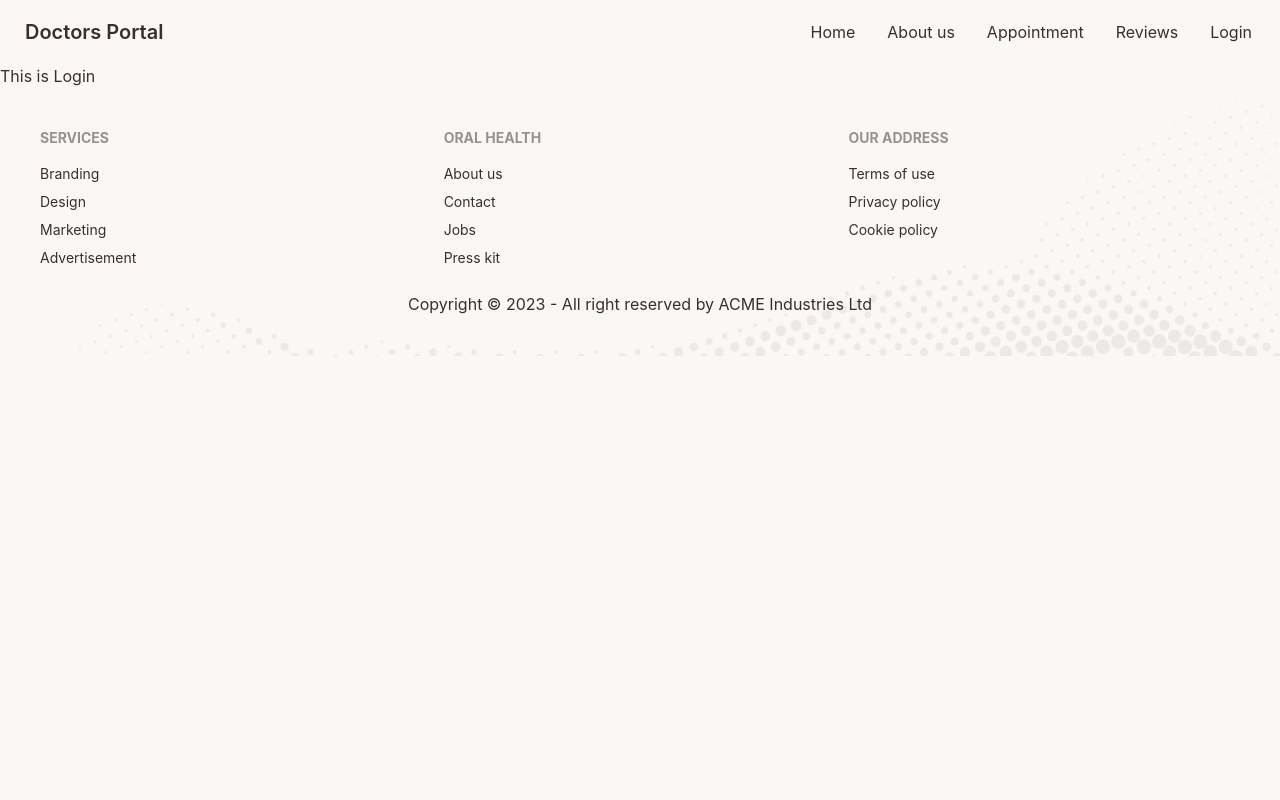
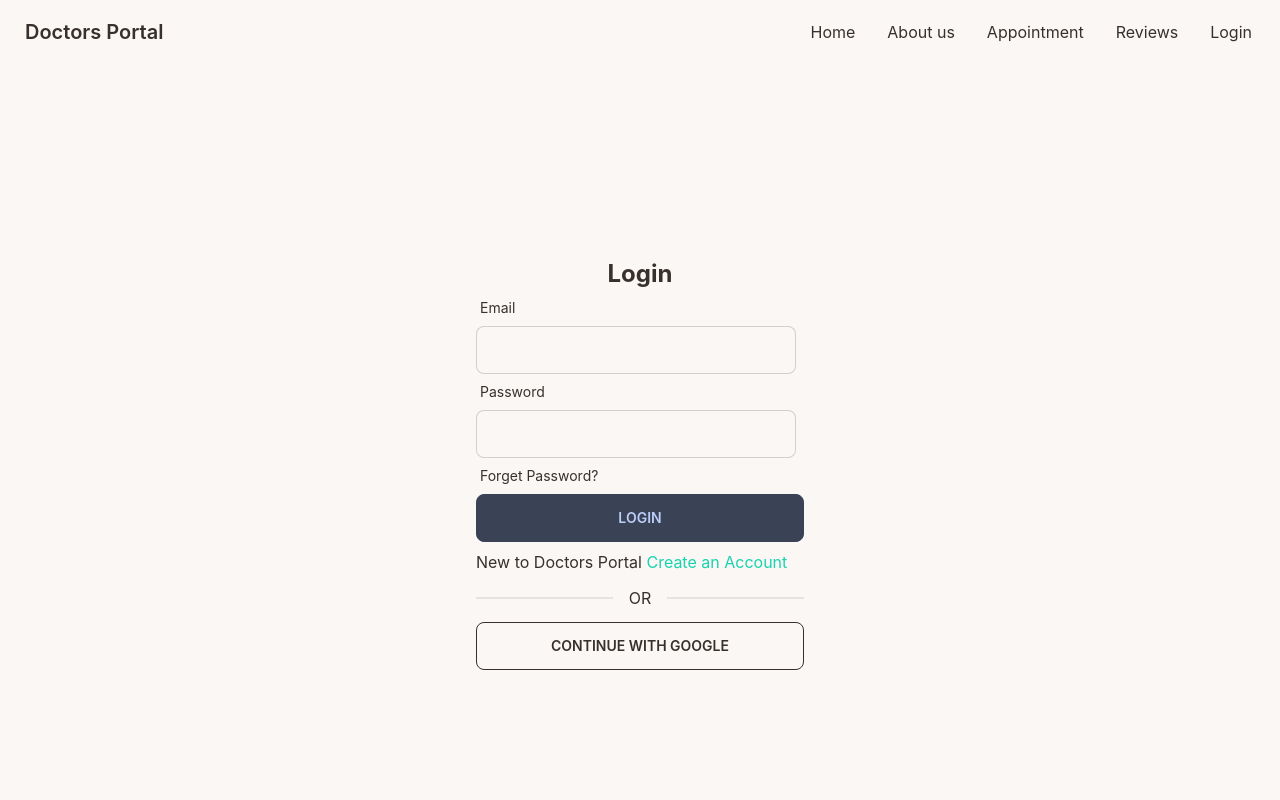
Before and after one commit to anwarul32/doctor-portal-client, a React (Create React App) app: page /login in a window 1280 px wide. Shown: the top 800 px of the page. Built offline with nearby package versions, Linux system fonts and the light colour scheme.

Commit message:
added login page

```diff
--- a/package.json
+++ b/package.json
@@ -8,9 +8,11 @@
     "@testing-library/user-event": "^13.5.0",
     "daisyui": "^2.46.1",
     "date-fns": "^2.29.3",
+    "firebase": "^9.15.0",
     "react": "^18.2.0",
     "react-day-picker": "^8.4.1",
     "react-dom": "^18.2.0",
+    "react-hook-form": "^7.41.5",
     "react-router-dom": "^6.6.1",
     "react-scripts": "5.0.1",
     "web-vitals": "^2.1.4"
--- a/src/Pages/Login/Login.js
+++ b/src/Pages/Login/Login.js
@@ -1,9 +1,36 @@
-import React from 'react';
+import { React, useState } from 'react';
+import { useForm } from 'react-hook-form';
+import { Link } from 'react-router-dom';
 
 const Login = () => {
+
+    const { register, handleSubmit } = useForm();
+
+    const handleLogin = data =>{
+        console.log(data);
+    }
+
+
     return (
-        <div>
-            <h2>This is Login</h2>
+        <div className='h-[800px] flex justify-center items-center'>
+            <div className='w-96 p-7'>
+                <h2 className='text-2xl text-center font-bold'>Login</h2>
+                <form onSubmit={handleSubmit(handleLogin)}>
+                    <div className="form-control w-full max-w-xs">
+                        <label className="label"><span className="label-text">Email</span></label>
+                        <input {...register("email")} type='email' className='input input-bordered w-full max-w-xs' />
+                    </div>
+                    <div className="form-control w-full max-w-xs">
+                        <label className="label"><span className="label-text">Password</span></label>
+                        <input {...register("password")} type='password' className='input input-bordered w-full max-w-xs' />
+                        <label className="label"><span className="label-text"> Forget Password?</span></label>
+                    </div>
+                    <input type="submit" value='Login' className='btn btn-neutral w-full ' />
+                </form>
+                <p className='my-2'>New to Doctors Portal <Link to='signup' className='text-secondary'>Create an Account</Link></p>
+                <div className="divider">OR</div>
+                <button className='btn btn-outline w-full'>Continue With Google</button>
+            </div>
         </div>
     );
 };
--- /dev/null
+++ b/src/firebase/firebase.config.js
@@ -0,0 +1,16 @@
+// Import the functions you need from the SDKs you need
+import { initializeApp } from "firebase/app";
+
+const firebaseConfig = {
+  apiKey: process.env.REACT_APP_apiKey,
+  authDomain: process.env.REACT_APP_authDomain,
+  projectId: process.env.REACT_APP_projectId,
+  storageBucket: process.env.REACT_APP_storageBucket,
+  messagingSenderId: process.env.REACT_APP_messagingSenderId,
+  appId: process.env.REACT_APP_appId,
+};
+
+// Initialize Firebase
+const app = initializeApp(firebaseConfig);
+
+export default app;
```
Also changed, not shown: 1 other file (tests, documents, lock files or other folders).
